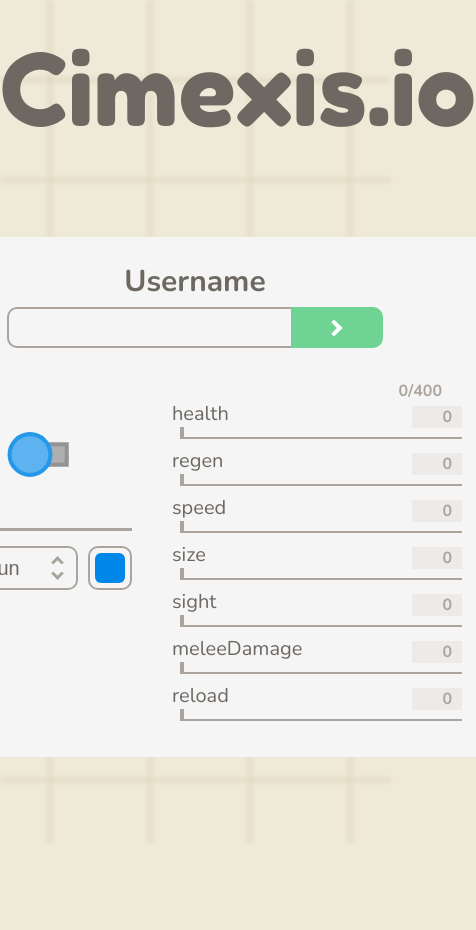
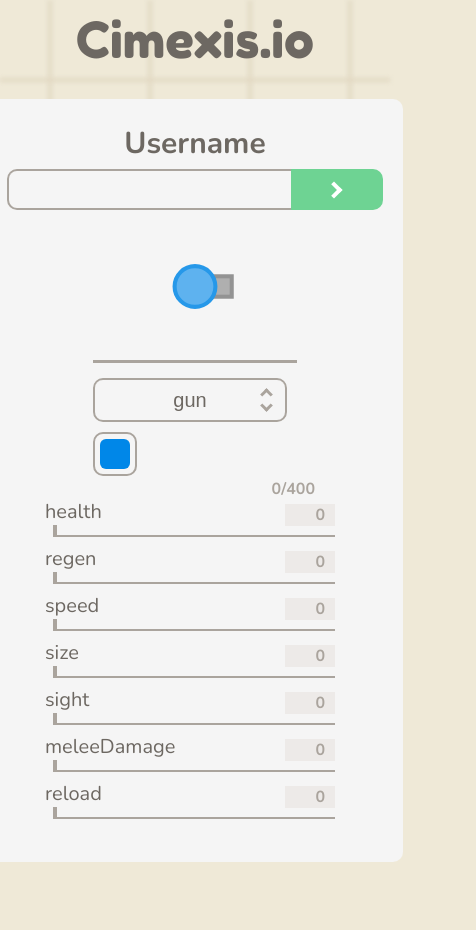
Before and after one commit to AdrianMargel/cimexis.io, a website: page client/index.html in a window 390 px wide. Shown: the whole page, 476 px wide, since content can reach past the window. Before the commit the page ends 844 px from the top, so only its background shows below. Drawn offline with nearby package versions, Linux system fonts and the light colour scheme; no server answers.

Commit message:
added mobile styles

```diff
--- a/client/main.css
+++ b/client/main.css
@@ -102,6 +102,7 @@ io-stat-select{
 }
 #mainTitle{
 	transition: opacity 1s;
+	transition: top 0.5s, font-size 0.5s;
 }
 
 .scoreboard{
@@ -352,6 +353,7 @@ io-stat-select{
 	padding-top: 150px;
 	min-height: 600px;
 	transition: opacity 1s;
+	transition: padding-top 0.5s;
 }
 .spawnDialog .inner{
 	border-radius: 10px;
@@ -587,6 +589,61 @@ io-dropdown{
 	border-radius: 6px;
 }
 
+@media only screen and (max-height: 700px) {
+	#mainTitle{
+		font-size: 50px;
+		top: 15px;
+	}
+	.spawnDialog{
+		position: absolute;
+		top: 30px;
+		padding-top: 0;
+	}
+	body{
+		min-height: 600px;
+		overflow: auto;
+	}
+}
+@media only screen and (max-width: 700px) {
+	#mainTitle{
+		font-size: 50px;
+		top: 15px;
+	}
+	.spawnDialog{
+		position: absolute;
+		top: 30px;
+		padding-top: 0;
+	}
+	body{
+		min-height: 900px;
+		overflow: auto;
+	}
+
+	.spawnDialog{
+	    height: 900px;
+	}
+	.spawnDialog .inner .body{
+		flex-direction: column;
+		align-items: center;
+		padding-top: 0;
+	}
+	.spawnDialog .inner{
+	    height: auto;
+	    padding-bottom: 40px;
+	}
+	.spawnDialog .inner .body .inputs{
+		flex-direction: column;
+	}
+	.spawnDialog .inner .body .weaponSelector{
+		padding: 0;
+	}
+	.spawnDialog .inner .body .stats{
+		padding: 0;
+	}
+	.spawnDialog .inner .body .inputs .colorPicker{
+		margin-top: 10px;
+	}
+}
 
 /*
 https://fonts.google.com/specimen/Nunito
```
